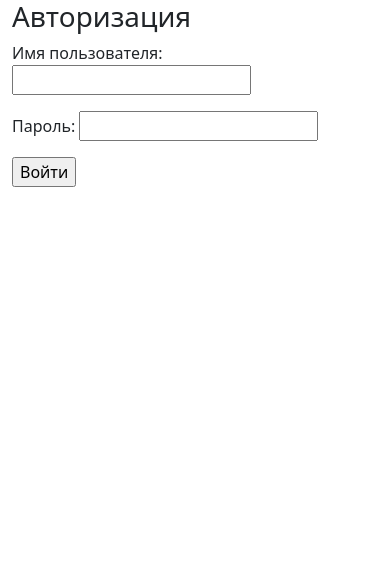
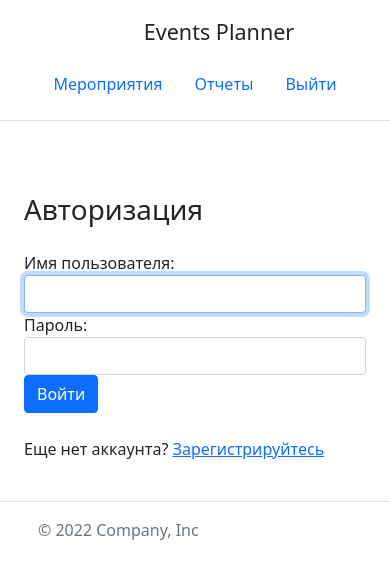
Before and after one commit to bozya02/event_planner, a Django app: page /login/ in a window 390 px wide. Shown: the top 579 px of the page. Run offline with Django 4.2, Linux system fonts and the light colour scheme; a user stored in the database is signed in; some libraries are stand-ins or nearby versions.

Commit message:
create login and registration pages

```diff
--- /dev/null
+++ b/event_planner/context_processors.py
@@ -0,0 +1,6 @@
+from django.urls import resolve
+
+
+def current_page(request):
+    current_url = resolve(request.path_info).url_name
+    return {'current_url': current_url}
--- a/event_planner/settings.py
+++ b/event_planner/settings.py
@@ -67,6 +67,7 @@ TEMPLATES = [
                 'django.template.context_processors.request',
                 'django.contrib.auth.context_processors.auth',
                 'django.contrib.messages.context_processors.messages',
+                'event_planner.context_processors.current_page'
             ],
         },
     },
--- a/frontend/forms.py
+++ b/frontend/forms.py
@@ -1,5 +1,15 @@
 from django import forms
+from django.contrib.auth.forms import AuthenticationForm, UserCreationForm
+from core.models import *
 
-class LoginForm(forms.Form):
-    username = forms.CharField(label='Имя пользователя', max_length=150)
-    password = forms.CharField(label='Пароль', widget=forms.PasswordInput)
+
+class LoginForm(AuthenticationForm):
+    class Meta:
+        model = CustomUser
+        fields = ['username', 'password']
+
+
+class RegistrationForm(UserCreationForm):
+    class Meta:
+        model = CustomUser
+        fields = ['username', 'password1', 'password2']
--- a/frontend/middleware.py
+++ b/frontend/middleware.py
@@ -6,6 +6,6 @@ class AuthorizationMiddleware:
         self.get_response = get_response
 
     def __call__(self, request):
-        if not request.user.is_authenticated and not request.path == '/login/':
+        if not request.user.is_authenticated and not request.path == '/login/' and not request.path == '/registration/':
             return redirect('login')
         return self.get_response(request)
--- /dev/null
+++ b/frontend/templatetags/custom_filters.py
@@ -0,0 +1,8 @@
+from django import template
+
+register = template.Library()
+
+
+@register.filter
+def add_class(field, class_attr):
+    return field.as_widget(attrs={'class': class_attr})
--- a/frontend/urls.py
+++ b/frontend/urls.py
@@ -1,10 +1,14 @@
 from django.urls import include, path
 from rest_framework import routers
 from . import views
+from django.contrib.auth import views as auth_views
 
 urlpatterns = [
     path('', views.home, name='home'),
     path('login/', views.login_view, name='login'),
+    path('registration/', views.registration_view, name='registration'),
     path('events/', views.events_view, name='events'),
-    path('events/<int:event_id>/', views.event_view, name='event')
+    path('events/<int:event_id>/', views.event_view, name='event'),
+    path('reports/', views.reports_view, name='reports'),
+    path('logout/', auth_views.LogoutView.as_view(next_page='login'), name='logout'),
 ]
--- a/frontend/views.py
+++ b/frontend/views.py
@@ -1,6 +1,6 @@
 from django.shortcuts import render, redirect, get_object_or_404
 from core.models import *
-from .forms import LoginForm
+from .forms import *
 from django.contrib.auth import authenticate, login
 
 
@@ -15,21 +15,27 @@ def user_list(request):
 
 def login_view(request):
     if request.method == 'POST':
-        form = LoginForm(request.POST)
+        form = LoginForm(request, data=request.POST)
         if form.is_valid():
-            username = form.cleaned_data['username']
-            password = form.cleaned_data['password']
-            user = authenticate(request, username=username, password=password)
-            if user is not None:
-                login(request, user)
-                return redirect('events')
-            else:
-                error_message = 'Неверное имя пользователя или пароль'
-                return render(request, 'login.html', {'form': form, 'error_message': error_message})
+            user = form.get_user()
+            login(request, user)
+            return redirect('events')
     else:
         form = LoginForm()
 
     return render(request, 'login.html', {'form': form})
+
+
+def registration_view(request):
+    if request.method == 'POST':
+        form = RegistrationForm(request.POST)
+        if form.is_valid():
+            form.save()
+            return redirect('login')
+    else:
+        form = RegistrationForm()
+
+    return render(request, 'registration.html', {'form': form})
 
 
 def events_view(request):
@@ -43,3 +49,7 @@ def event_view(request, event_id):
     can_edit = user.groups.filter(name__in=['Менеджер по организации мероприятия', 'Директор']).exists()
     context = {'event': event, 'can_edit': can_edit}
     return render(request, 'event.html', context)
+
+
+def reports_view(request):
+    return render(request, 'reports.html')
--- a/templates/base.html
+++ b/templates/base.html
@@ -5,16 +5,16 @@
     <title>{% block title %}{% endblock %}</title>
     <meta name="viewport" content="width=device-width">
     <link rel="stylesheet" href="{% static 'css/bootstrap.min.css' %}">
-{#    <link rel="icon" type="image/x-icon" href="{% static 'img/favicon.ico' %}">#}
+    {#    <link rel="icon" type="image/x-icon" href="{% static 'img/favicon.ico' %}">#}
     <script src="{% static 'js/bootstrap.bundle.min.js' %}"></script>
 </head>
 <body>
-{% comment %}{% include 'header.html' %}{% endcomment %}
+{% include 'header.html' %}
 
 <main class="container">
     {% block content %}{% endblock content %}
 </main>
 
-{% comment %}{% include 'footer.html' %}{% endcomment %}
+{% include 'footer.html' %}
 </body>
 </html>
--- /dev/null
+++ b/templates/footer.html
@@ -0,0 +1,28 @@
+<footer class="d-flex flex-wrap justify-content-between align-items-center py-3 my-4 border-top">
+    <div class="col-md-4 d-flex align-items-center">
+        <a href="/" class="mb-3 me-2 mb-md-0 text-muted text-decoration-none lh-1">
+            <svg class="bi" width="30" height="24">
+                <use xlink:href="#bootstrap"></use>
+            </svg>
+        </a>
+        <span class="mb-3 mb-md-0 text-muted">© 2022 Company, Inc</span>
+    </div>
+
+    <ul class="nav col-md-4 justify-content-end list-unstyled d-flex">
+        <li class="ms-3"><a class="text-muted" href="#">
+            <svg class="bi" width="24" height="24">
+                Соц. сеть
+            </svg>
+        </a></li>
+        <li class="ms-3"><a class="text-muted" href="#">
+            <svg class="bi" width="24" height="24">
+                Соц. сеть
+            </svg>
+        </a></li>
+        <li class="ms-3"><a class="text-muted" href="#">
+            <svg class="bi" width="24" height="24">
+                Соц. сеть
+            </svg>
+        </a></li>
+    </ul>
+</footer>
--- /dev/null
+++ b/templates/header.html
@@ -0,0 +1,24 @@
+<header class="d-flex flex-wrap justify-content-center py-3 mb-4 border-bottom">
+    <a href="/" class="d-flex align-items-center mb-3 mb-md-0 me-md-auto text-dark text-decoration-none">
+        <svg class="bi me-2" width="40" height="32">
+            Logo
+        </svg>
+        <span class="fs-4">Events Planner</span>
+    </a>
+
+    <ul class="nav nav-pills">
+        <li class="nav-item">
+            <a href="{% url 'events' %}" class="nav-link {% if current_url == 'events' %} active{% endif %}"
+               aria-current="page">Мероприятия</a>
+        </li>
+        <li class="nav-item">
+            <a href="{% url 'reports' %}"
+               class="nav-link {% if current_url == 'reports' %} active{% endif %}">Отчеты</a>
+        </li>
+        {% if user.is_authenticated %}
+            <li class="nav-item">
+                <a href="{% url 'logout' %}" class="nav-link">Выйти</a>
+            </li>
+        {% endif %}
+    </ul>
+</header>
--- a/templates/login.html
+++ b/templates/login.html
@@ -1,10 +1,28 @@
 {% extends 'base.html' %}
+{% load custom_filters %}
 
 {% block content %}
-    <h1>Авторизация</h1>
-    <form method="POST" action="{% url 'login' %}">
-        {% csrf_token %}
-        {{ form.as_p }}
-        <input type="submit" value="Войти">
-    </form>
+    <div class="container">
+        <div class="row justify-content-center">
+            <div class="col-md-6">
+                <h1 class="mt-5 mb-4">Авторизация</h1>
+                {% if error_message %}
+                    <div class="alert alert-danger" role="alert">{{ error_message }}</div>
+                {% endif %}
+                <form method="POST" action="{% url 'login' %}" class="mb-4">
+                    {% csrf_token %}
+                    <div class="form-group">
+                        <label for="id_username">Имя пользователя:</label>
+                        {{ form.username|add_class:'form-control' }}
+                    </div>
+                    <div class="form-group">
+                        <label for="id_password">Пароль:</label>
+                        {{ form.password|add_class:'form-control' }}
+                    </div>
+                    <button type="submit" class="btn btn-primary">Войти</button>
+                </form>
+                <p>Еще нет аккаунта? <a href="{% url 'registration' %}">Зарегистрируйтесь</a></p>
+            </div>
+        </div>
+    </div>
 {% endblock %}
--- /dev/null
+++ b/templates/reports.html
@@ -0,0 +1 @@
+{% extends 'base.html' %}
```
Also changed, not shown: templates/registration.html (added, +29 -0 lines), templates/user_list.html (deleted, +0 -12 lines).
